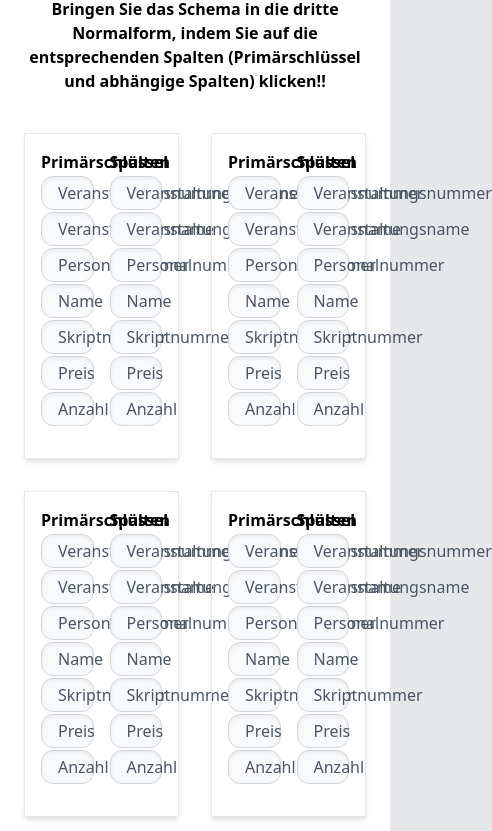
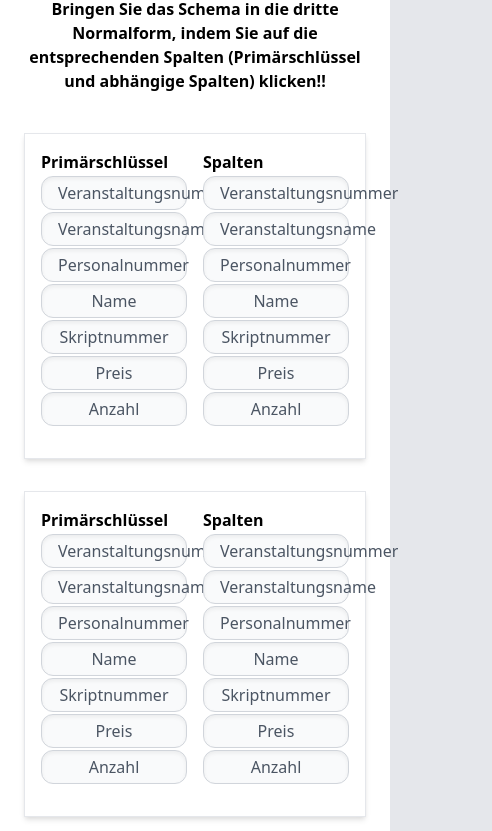
Before and after one commit to orca-nrw/nf-trainer, a React (Create React App) app: page /#/tasks/1/thirdNormalForm in a window 390 px wide. Shown: the part 820-1651 px from the top of the page, 492 px wide, since content can reach past the window. Built offline with nearby package versions, Linux system fonts and the light colour scheme.

Commit message:
Improved responsiveness

```diff
--- a/src/Components/TrainerComponents/AssociationResponseHandler.tsx
+++ b/src/Components/TrainerComponents/AssociationResponseHandler.tsx
@@ -54,7 +54,7 @@
 
   return (
     <>
-      <div className="grid grid-cols-2 gap-8">
+      <div className="grid grid-cols-1 md:grid-cols-2 gap-8">
         <KeyAssociation keys={keys} association={userAssociations[0]} updateAssociation={(updatedAssociation: Association) => updateAssociation(updatedAssociation, 0)} />
         <KeyAssociation keys={keys} association={userAssociations[1]} updateAssociation={(updatedAssociation: Association) => updateAssociation(updatedAssociation, 1)} />
         <KeyAssociation keys={keys} association={userAssociations[2]} updateAssociation={(updatedAssociation: Association) => updateAssociation(updatedAssociation, 2)} />
```
